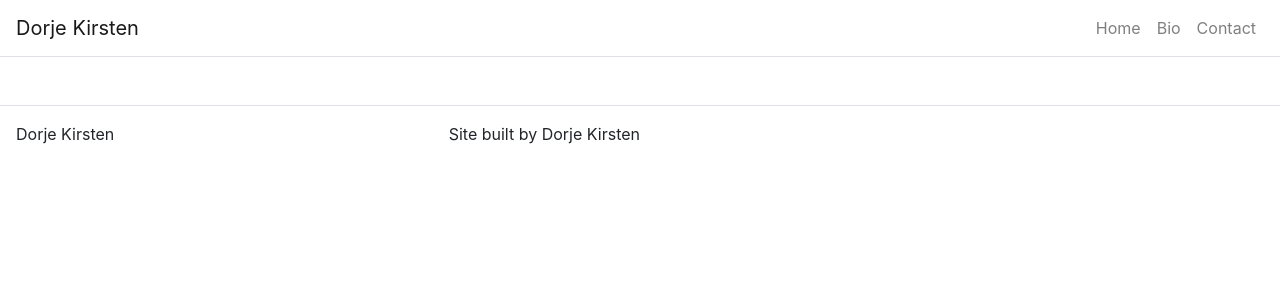
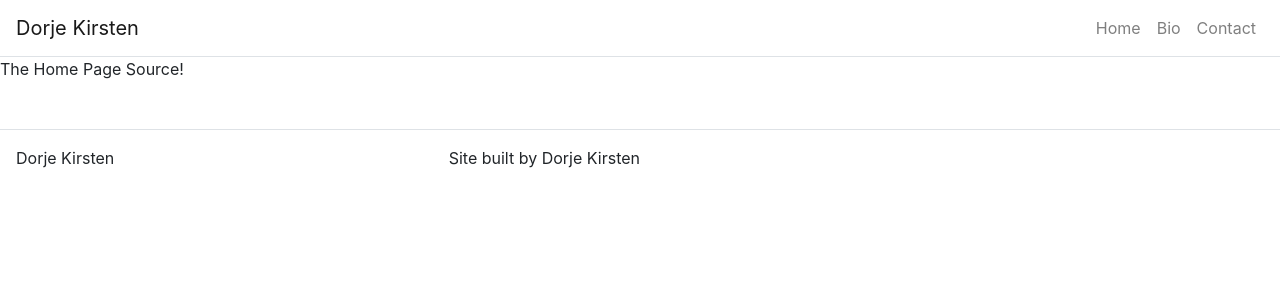
Before and after one commit to dorjepadma/dkwebsite, a React (Create React App) app: page / in a window 1280 px wide. Shown: the top 300 px of the page. Built offline with nearby package versions, Linux system fonts and the light colour scheme.

Commit message:
routes up

```diff
--- a/src/App.js
+++ b/src/App.js
@@ -5,7 +5,10 @@ import Navbar from 'react-bootstrap/Navbar';
 import Nav from 'react-bootstrap/Nav';
 import './App.css';
 
-import Footer from './components/Footer'
+import Footer from './components/Footer';
+import HomePage from './pages/HomePage';
+import BioPage from './pages/BioPage';
+import ContactPage from './pages/ContactPage'
 
 class App extends React.Component {
   constructor(props) {
@@ -48,6 +51,10 @@ class App extends React.Component {
               </Nav>
           </Navbar.Collapse>
           </Navbar>
+                <Route path='/' exact render={() => <HomePage title={this.state.home.title} subtitle={this.state.home.subtitle} text=
+                {this.state.home.text}/>} />
+                <Route path='/Bio' render={() => <BioPage title={this.state.bio.title}/> }/>
+                <Route path='/Contact' render={() => <ContactPage title={this.state.contact.title} />}/>
           <Footer/>
         </Container>
       </Router>
--- /dev/null
+++ b/src/pages/BioPage.js
@@ -0,0 +1,7 @@
+import React from 'react';
+
+function BioPage(props){
+  return(<p>The Bio Page Source!</p>
+  );
+}
+export default BioPage
--- /dev/null
+++ b/src/pages/ContactPage.js
@@ -0,0 +1,7 @@
+import React from 'react';
+
+function ContactPage(props){
+  return(<p>The Contact Page Source!</p>
+  );
+}
+export default ContactPage
--- /dev/null
+++ b/src/pages/HomePage.js
@@ -0,0 +1,7 @@
+import React from 'react';
+
+function HomePage(props){
+  return(<p>The Home Page Source!</p>
+  );
+}
+export default HomePage
```
